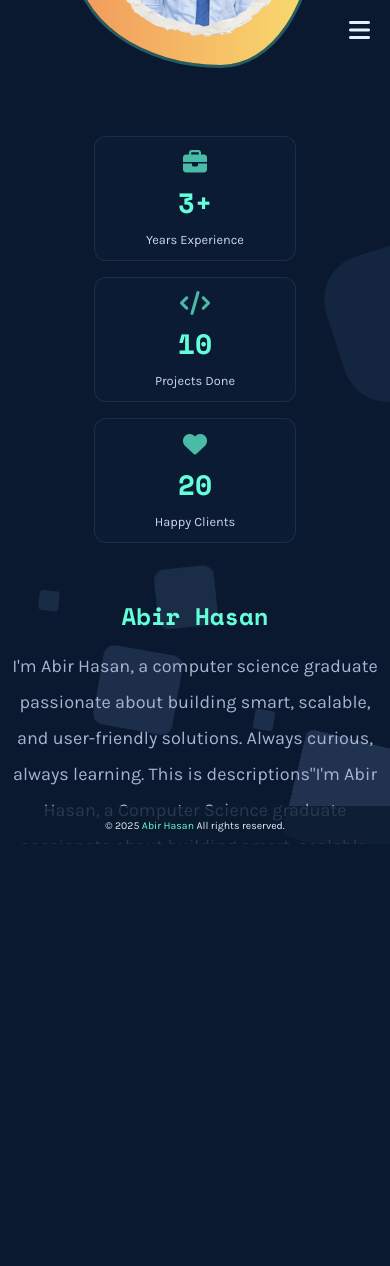
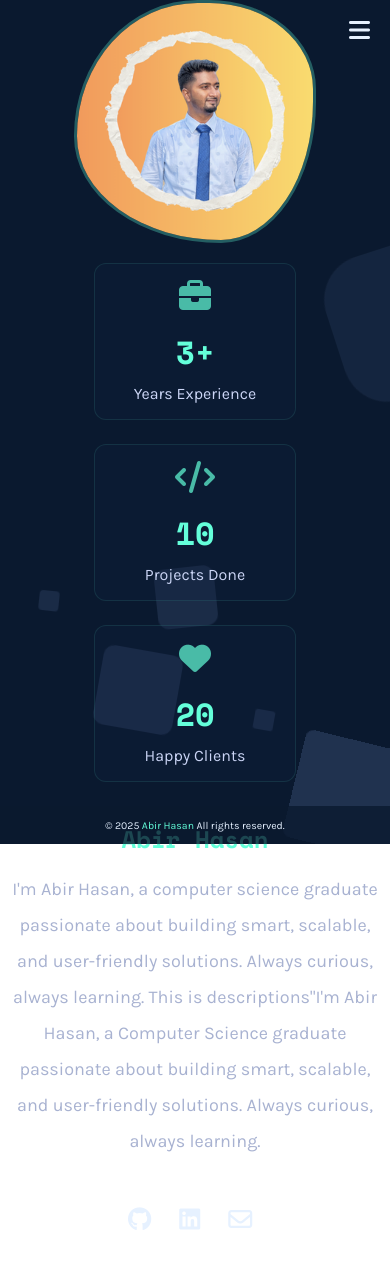
Before and after one commit to abirneu/Portfolio_2025, a Django app: page / in a window 390 px wide. Before the commit the page ends 844 px from the top, so only its background shows below. Run offline with Django 4.2, Linux system fonts and the light colour scheme; data comes from the database, SQL or seed files in the repository; some libraries are stand-ins or nearby versions.

Commit message:
fix error

```diff
--- a/Portfolio/static/assets/css/header-statistics.css
+++ b/Portfolio/static/assets/css/header-statistics.css
@@ -77,7 +77,9 @@
 /* Responsive Design */
 @media (max-width: 768px) {
     .header-statistics .statistics__container {
-        grid-template-columns: repeat(2, 1fr);
+        /* grid-template-columns: repeat(2, 1fr); */
+            grid-template-columns: repeat(3, 1fr);
+
     }
 }
 
--- a/Portfolio/static/assets/css/style.css
+++ b/Portfolio/static/assets/css/style.css
@@ -78,7 +78,7 @@
 #header {
   transition: ease-in-out 0.3s;
   position: relative;
-  height: 100vh;
+  /* height: 100vh; */
   display: flex;
   align-items: center;
   z-index: 997;
@@ -165,7 +165,8 @@
   }
 
   #header .social-links {
-    margin-top: 15px;
+    margin-top: 5px;
+    margin-bottom: 35px;
     justify-content: center;
   }
 
@@ -310,6 +311,7 @@
   }
 
 }
+
 
 /*--------------------------------------------------------------
 # Navigation Menu
--- a/Portfolio/templates/layouts/base.html
+++ b/Portfolio/templates/layouts/base.html
@@ -31,7 +31,7 @@
     <!-- Statistics CSS -->
     <link href="{% static 'assets/css/statistics.css' %}" rel="stylesheet" />
     <!-- Header Statistics CSS -->
-    <link href="{% static 'assets/css/header-statistics.css' %}" rel="stylesheet" />
+    {% comment %} <link href="{% static 'assets/css/header-statistics.css' %}" rel="stylesheet" /> {% endcomment %}
 
     <!-- Fancybox CSS -->
     <link
```
